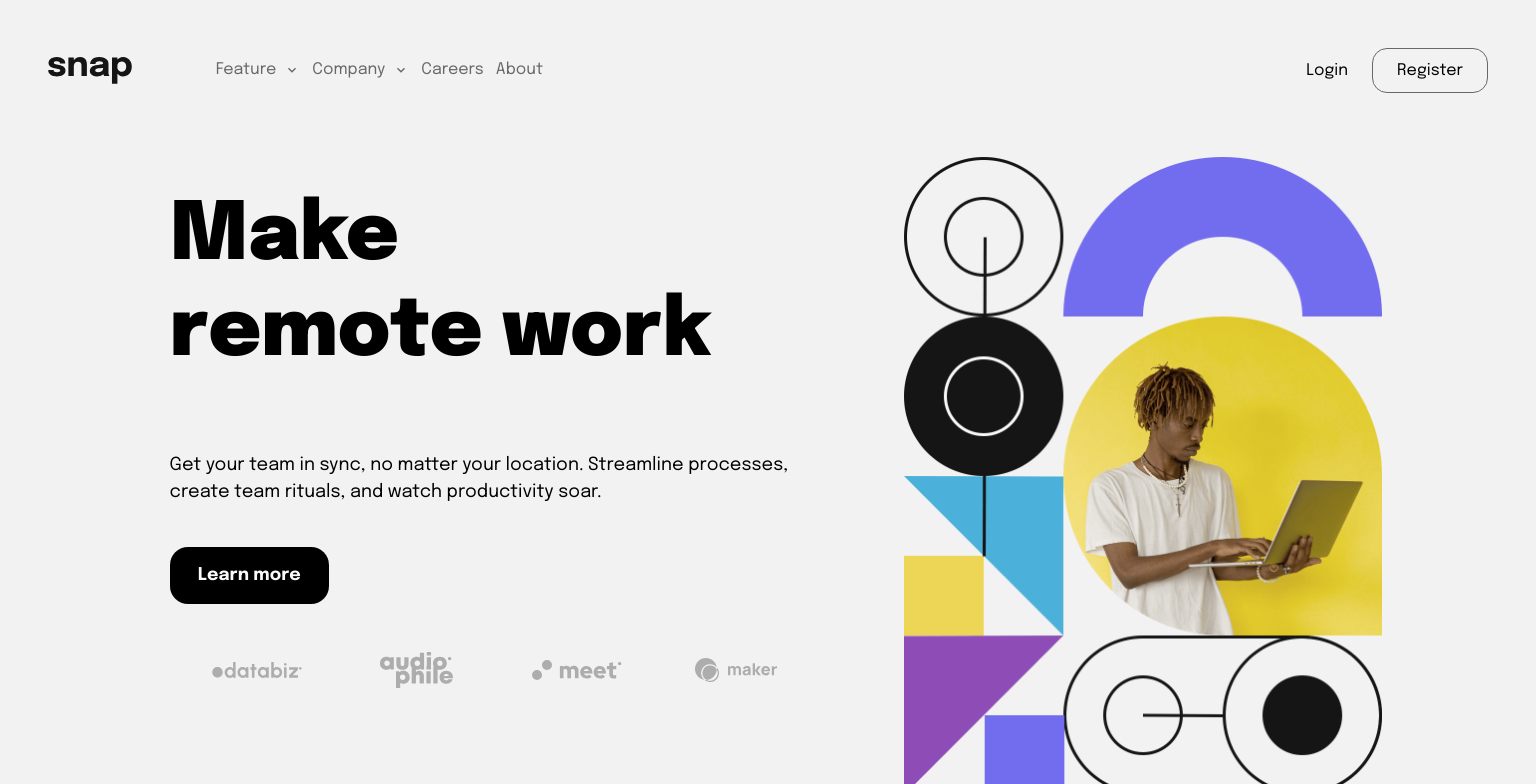
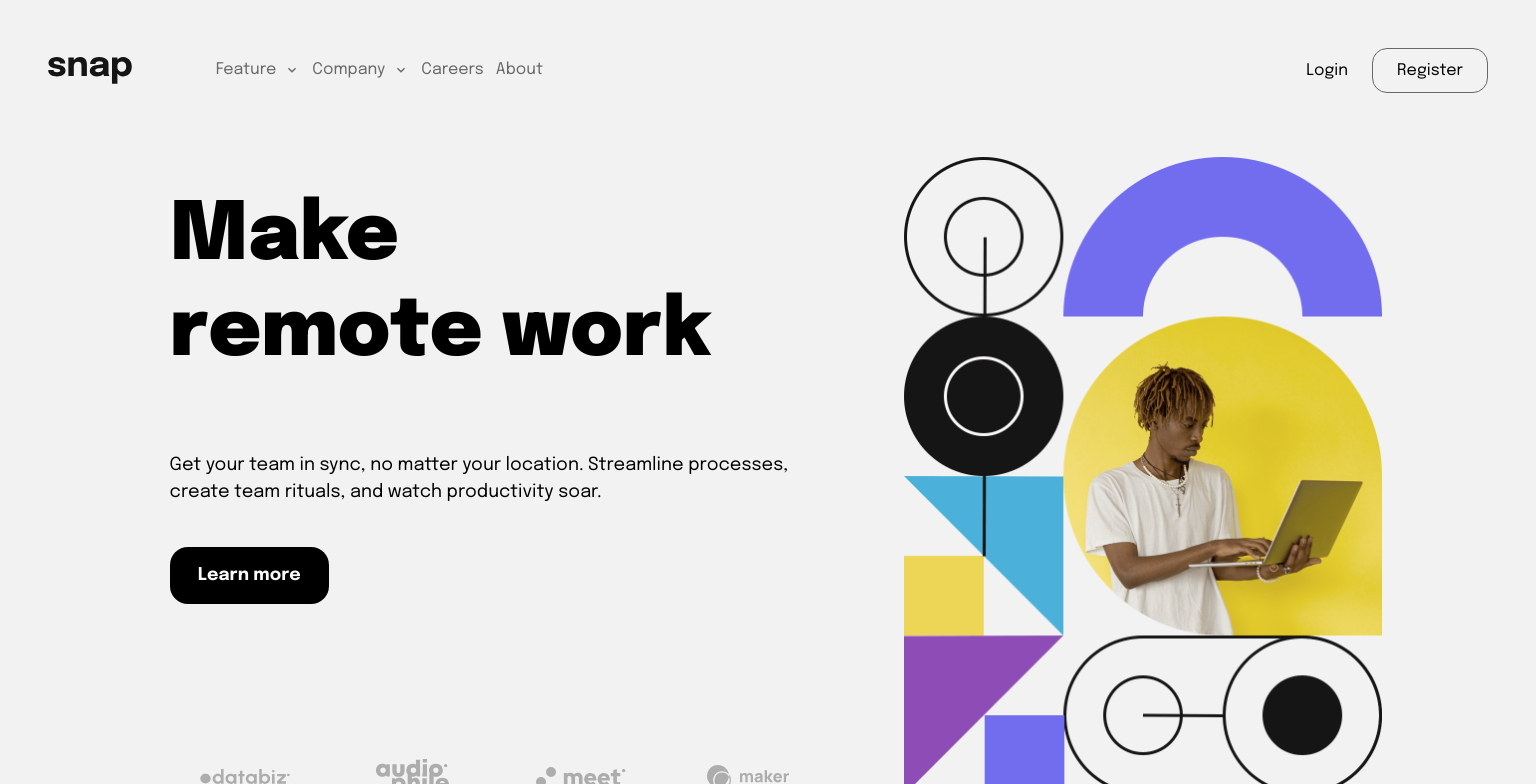
Before and after one commit to agnesnora/remotework_ts, a React (Vite) app: page / in a window 1536 px wide. Shown: the top 784 px of the page. Built offline with nearby package versions, Linux system fonts and the light colour scheme.

Commit message:
styling companies

```diff
--- a/src/App.tsx
+++ b/src/App.tsx
@@ -37,11 +37,13 @@ const App: FC = () => {
           isNavbarOn={isNavbarOn}
         />
         <MainSection innerWidth={windowWidth} />
-        <Companies className="company--list">
-          {companyImagesArray.map((image) => (
-            <img src={image.src} />
-          ))}
-        </Companies>
+        {innerWidth < 1300 ? (
+          <Companies className="company--list">
+            {companyImagesArray.map((image) => (
+              <img src={image.src} />
+            ))}
+          </Companies>
+        ) : null}
       </div>
     </>
   );
--- a/src/components/Companies/styles/Companies.css
+++ b/src/components/Companies/styles/Companies.css
@@ -12,4 +12,9 @@
   .company--list img {
     max-width: 90px;
   }
+}
+@media (min-width: 1024px) and (min-width: 1300px) {
+  .company--list {
+    margin: auto 1em 0 1em;
+  }
 }/*# sourceMappingURL=Companies.css.map */
--- a/src/components/Companies/styles/Companies.scss
+++ b/src/components/Companies/styles/Companies.scss
@@ -6,13 +6,18 @@
 
 @media (min-width: 1024px) {
   .company--list {
-    // margin-left: 0;
     padding-left: 0;
     justify-content: start;
     margin: 3em 1em 0 1em;
-    // margin-top: auto;
+
     img {
       max-width: 90px;
     }
   }
+
+  @media (min-width: 1300px) {
+    .company--list {
+      margin-top: auto;
+    }
+  }
 }
--- a/src/components/MainSection/MainSection.tsx
+++ b/src/components/MainSection/MainSection.tsx
@@ -35,6 +35,7 @@ export const MainSection: FC<MainSectionProps> = ({ innerWidth }) => {
           >
             Learn more
           </Button>
+        </div>
         {innerWidth > 1300 ? (
           <Companies className="company--list">
             {companyImagesArray.map((image) => (
@@ -42,7 +43,6 @@ export const MainSection: FC<MainSectionProps> = ({ innerWidth }) => {
             ))}
           </Companies>
         ) : null}
-        </div>
       </div>{" "}
       {/* {innerWidth < 1300 ? (
         <Companies className="company--list">
--- a/src/components/MainSection/styles/MainSection.css
+++ b/src/components/MainSection/styles/MainSection.css
@@ -67,7 +67,6 @@
   }
   .hero .hero--left .hero--content {
     text-align: left;
-    flex: 1;
   }
   .hero .hero--left .hero--content h1 {
     font-size: 4em;
@@ -92,7 +91,6 @@
     max-width: 80%;
   }
   .hero .hero--img {
-    order: 2;
     height: 638px;
     width: 515px;
     -o-object-fit: cover;
@@ -104,7 +102,6 @@
     flex-direction: column;
   }
   .hero .hero--left .hero--content {
-    text-align: left;
     flex: 1;
   }
   .hero .hero--left .hero--content h1 {
--- a/src/components/MainSection/styles/MainSection.scss
+++ b/src/components/MainSection/styles/MainSection.scss
@@ -91,14 +91,8 @@
     min-width: 600px;
     max-width: 80%;
     .hero--img {
-      // background-image: url("/image-hero-desktop.png");
-      // background-size: cover;
-      // margin-left: 2em;
-      // max-width: 50%;
-      // height: 80vh;
-      // background-position: right;
       order: 2;
-      height: 638px;
+      // height: 638px;
       width: 515px;
       object-fit: cover;
       // padding: 1em;
@@ -110,7 +104,6 @@
       .hero--content {
         // padding: 0 2em;
         text-align: left;
-        flex: 1;
 
         h1 {
           font-size: 4em;
@@ -141,18 +134,15 @@
     // min-width: 600px;
     max-width: 80%;
     .hero--img {
-      order: 2;
       height: 638px;
       width: 515px;
       object-fit: cover;
-      // padding: 1em;
     }
     .hero--left {
       height: 638px;
       display: flex;
       flex-direction: column;
       .hero--content {
-        text-align: left;
         flex: 1;
 
         h1 {
```
Also changed, not shown: 2 other files (tests, documents, lock files or other folders). Lines whose indentation alone changed are shown as unchanged.
